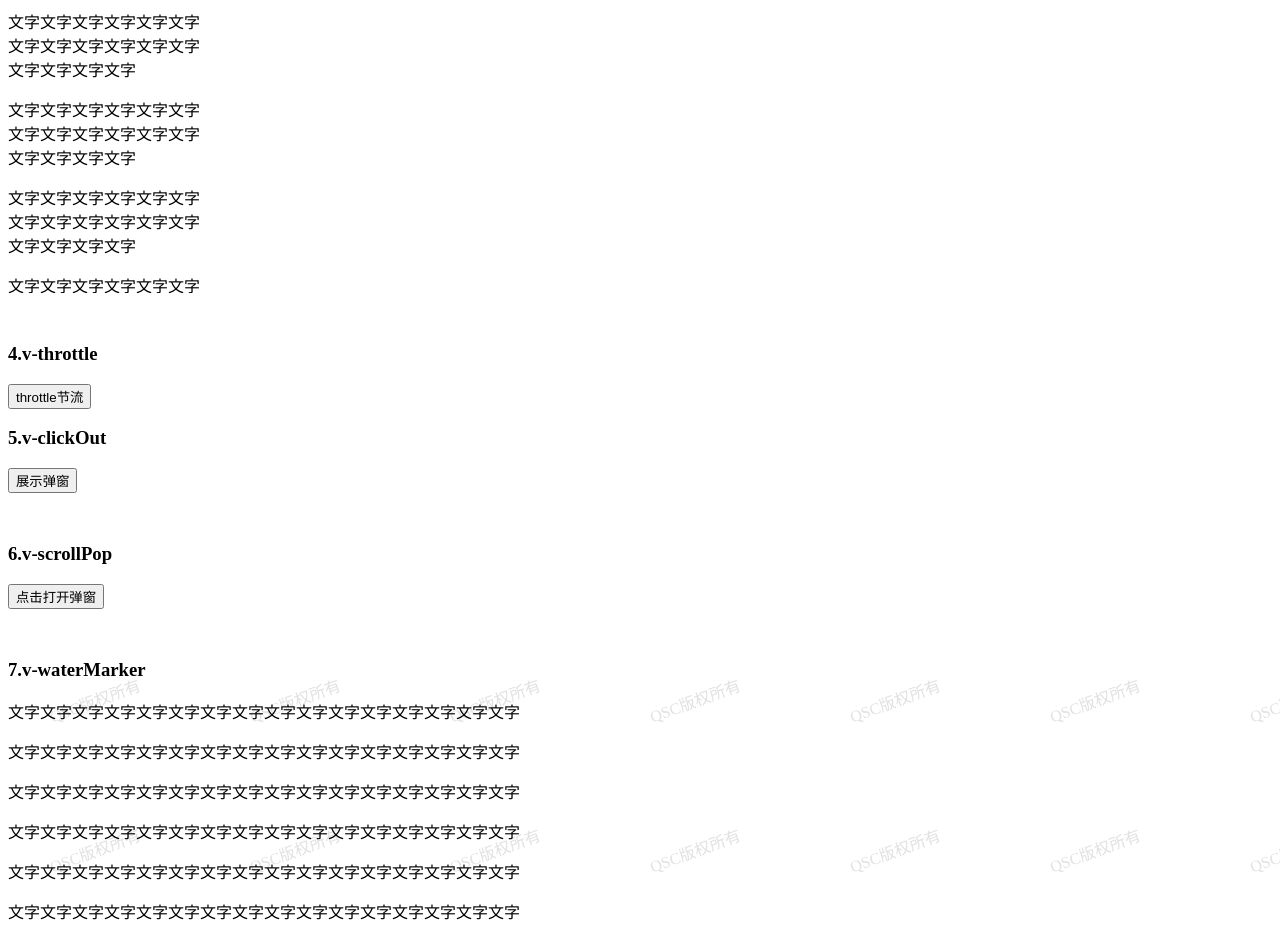
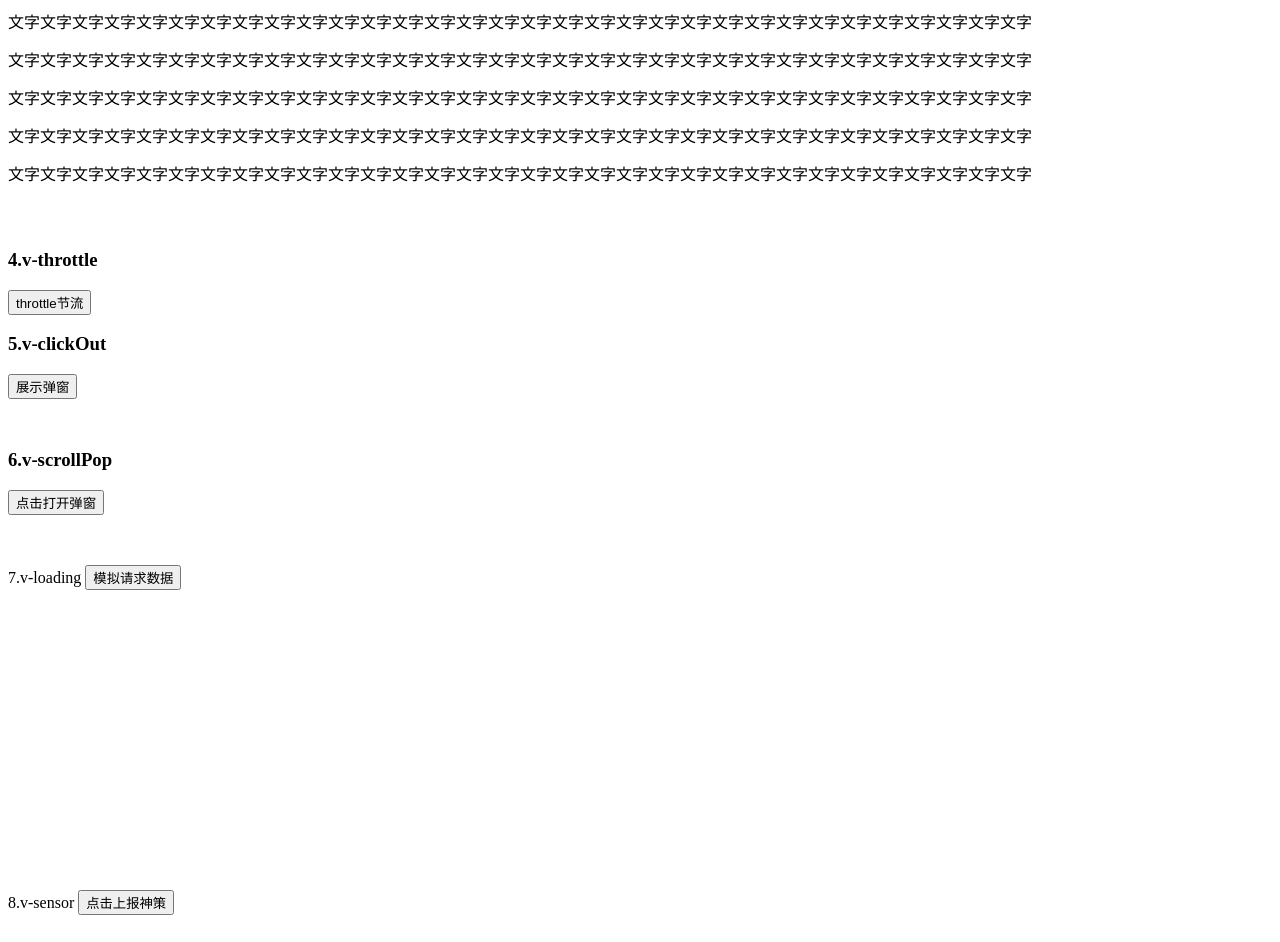
Before and after one commit to Huangwanbin/vue-directives, a Vue app: page / in a window 1280 px wide. Shown: the part 400-1342 px from the top of the page. Built offline with nearby package versions, Linux system fonts and the light colour scheme.

Commit message:
add loading remove waterMaker

```diff
--- a/src/directives/copy.js
+++ b/src/directives/copy.js
@@ -19,13 +19,15 @@
         document.body.appendChild(textarea)
         // 选中值并复制
         textarea.select()
-        const result = document.execCommand('Copy')
+        const result = document.execCommand && document.execCommand('Copy') || false;
         if (result) {
           console.log('复制成功') // 可根据项目UI仔细设计
+        }else {
+          console.log('复制，请手动复制')
         }
         document.body.removeChild(textarea)
       }
-      // 绑定点击事件，就是所谓的一键 copy 啦
+      // 绑定点击事件
       el.addEventListener('click', el.handler)
     },
     // 当传进来的值更新的时候触发
--- /dev/null
+++ b/src/directives/loading.js
@@ -0,0 +1,42 @@
+function createMask() {
+    const ele = document.createElement("div");
+    ele.style.position = "absolute";
+    ele.style.top = 0;
+    ele.style.right = 0;
+    ele.style.bottom = 0;
+    ele.style.left = 0;
+    ele.style.zIndex = 9999;
+    ele.style.display = "flex";
+    ele.style.justifyContent = "center";
+    ele.style.alignItems = "center";
+    ele.style.backgroundColor = "rgba(0, 0, 0, 0.2)";
+    ele.innerHTML = "加载中...";
+    return ele;
+  }
+
+  const mask = createMask();
+  let mountedFlag = false;//开关，是否已经出现过loading
+
+  function checkLoading(node, isLoading) {
+    if (node) {
+      if (isLoading) {
+        node.style.position = "relative";
+        node.appendChild(mask);
+        mountedFlag = true;
+      } else if (mountedFlag) {
+        node.removeChild(mask);
+        mountedFlag = false;
+      }
+    }
+  }
+
+  const loading = {
+    inserted(el, { value }) {
+      checkLoading(el, value);
+    },
+    update(el, { value }) {
+      checkLoading(el, value);
+    },
+  };
+
+  export default loading;
--- a/src/main.js
+++ b/src/main.js
@@ -24,8 +24,8 @@
   update:function (el, binding, vnode) {
     console.log("update");
   },
-  conponentUpdated:function(){
-    console.log("conponentUpadte");
+  componentUpdated:function(){
+    console.log("componentUpdated");
   },
   unbind:function(){
     console.log("unbind");
--- a/src/views/Home.vue
+++ b/src/views/Home.vue
@@ -5,7 +5,7 @@
       <h3>1.v-copy:</h3>
       <input type="text" v-model="copyText" />
       <button v-copy="copyText">点我复制输入框里的内容</button>
-      <p class="code">这是你的验证码：<span>{{verificationCode}}</span></p>
+      <p class="code">这是你的验证码：<span v-dir>{{verificationCode}}</span></p>
       <button @click="getCode">点击生成验证码</button>
       <button v-copy="verificationCode">点击复制验证码</button>
     </div>
@@ -19,26 +19,11 @@
       <h3>3.v-debounce</h3>
       <input v-debounce="{fn: debounce, event: 'input', time: 1000}" />
       <div v-debounce="{fn: debounce, event: 'scroll', time: 1000}">
-          <p>文字文字文字文字文字文字文字文字文字文字文字文字文字文字文字文字</p>
-          <p>文字文字文字文字文字文字文字文字文字文字文字文字文字文字文字文字</p>
-          <p>文字文字文字文字文字文字文字文字文字文字文字文字文字文字文字文字</p>
-          <p>文字文字文字文字文字文字文字文字文字文字文字文字文字文字文字文字</p>
-          <p>文字文字文字文字文字文字文字文字文字文字文字文字文字文字文字文字</p>
-          <p>文字文字文字文字文字文字文字文字文字文字文字文字文字文字文字文字</p>
-          <p>文字文字文字文字文字文字文字文字文字文字文字文字文字文字文字文字</p>
-          <p>文字文字文字文字文字文字文字文字文字文字文字文字文字文字文字文字</p>
-          <p>文字文字文字文字文字文字文字文字文字文字文字文字文字文字文字文字</p>
-          <p>文字文字文字文字文字文字文字文字文字文字文字文字文字文字文字文字</p>
-          <p>文字文字文字文字文字文字文字文字文字文字文字文字文字文字文字文字</p>
-          <p>文字文字文字文字文字文字文字文字文字文字文字文字文字文字文字文字</p>
-          <p>文字文字文字文字文字文字文字文字文字文字文字文字文字文字文字文字</p>
-          <p>文字文字文字文字文字文字文字文字文字文字文字文字文字文字文字文字</p>
-          <p>文字文字文字文字文字文字文字文字文字文字文字文字文字文字文字文字</p>
-          <p>文字文字文字文字文字文字文字文字文字文字文字文字文字文字文字文字</p>
-          <p>文字文字文字文字文字文字文字文字文字文字文字文字文字文字文字文字</p>
-          <p>文字文字文字文字文字文字文字文字文字文字文字文字文字文字文字文字</p>
-          <p>文字文字文字文字文字文字文字文字文字文字文字文字文字文字文字文字</p>
-          <p>文字文字文字文字文字文字文字文字文字文字文字文字文字文字文字文字</p>
+          <p>文字文字文字文字文字文字文字文字文字文字文字文字文字文字文字文字文字文字文字文字文字文字文字文字文字文字文字文字文字文字文字文字</p>
+          <p>文字文字文字文字文字文字文字文字文字文字文字文字文字文字文字文字文字文字文字文字文字文字文字文字文字文字文字文字文字文字文字文字</p>
+          <p>文字文字文字文字文字文字文字文字文字文字文字文字文字文字文字文字文字文字文字文字文字文字文字文字文字文字文字文字文字文字文字文字</p>
+          <p>文字文字文字文字文字文字文字文字文字文字文字文字文字文字文字文字文字文字文字文字文字文字文字文字文字文字文字文字文字文字文字文字</p>
+          <p>文字文字文字文字文字文字文字文字文字文字文字文字文字文字文字文字文字文字文字文字文字文字文字文字文字文字文字文字文字文字文字文字</p>
       </div>
     </div>
 
@@ -93,18 +78,12 @@
       </div>
     </div>
 
-    <div class="waterMarker" v-waterMarker="{text:'QSC版权所有',textColor:'rgba(180, 180, 180, 0.4)'}">
-      <h3>7.v-waterMarker</h3>
-      <p>文字文字文字文字文字文字文字文字文字文字文字文字文字文字文字文字</p>
-      <p>文字文字文字文字文字文字文字文字文字文字文字文字文字文字文字文字</p>
-      <p>文字文字文字文字文字文字文字文字文字文字文字文字文字文字文字文字</p>
-      <p>文字文字文字文字文字文字文字文字文字文字文字文字文字文字文字文字</p>
-      <p>文字文字文字文字文字文字文字文字文字文字文字文字文字文字文字文字</p>
-      <p>文字文字文字文字文字文字文字文字文字文字文字文字文字文字文字文字</p>
-      <p>文字文字文字文字文字文字文字文字文字文字文字文字文字文字文字文字</p>
-      <p>文字文字文字文字文字文字文字文字文字文字文字文字文字文字文字文字</p>
-      <p>文字文字文字文字文字文字文字文字文字文字文字文字文字文字文字文字</p>
-      <p>文字文字文字文字文字文字文字文字文字文字文字文字文字文字文字文字</p>
+    <div class="loading">
+      7.v-loading
+      <button @click="fetchData">模拟请求数据</button>
+      <div class="data-box" v-loading="loading">
+        {{text}}
+      </div>
     </div>
 
     <div class="sensor">
@@ -128,6 +107,8 @@
       isImgShow: false,
       isScrollPopShow: false,
       isSensorShow:false,
+      loading: false,
+      text: '',
     }
   },
   methods:{
@@ -147,17 +128,26 @@
       console.log('press');
     },
     debounce(){
-      console.log('debounce 防抖')
+      console.log('debounce 防抖',this)
     },
     throttle(){
-      console.log('throttle 节流')
+      console.log('throttle 节流',this)
     },
     clickme(){
       window.location.href = 'https://www.baidu.com'
       this.isSensorShow = true
+    },
+    fetchData(){
+      this.loading = true;
+      let timer=setTimeout(() => {
+        this.text = '数据数据数据数据数据数据数据数据数据数据数据数据数据数据数据数据数据数据数据数据数据'
+        this.loading = false;
+      }, 5500);
     }
   },
   components: {
+  },
+  mounted(){
   }
 }
 </script>
@@ -182,14 +172,17 @@
   .debounce {
     margin-bottom: 50px;
     >div {
-      width: 200px;
-      height: 300px;
-      overflow: scroll;
+      width: 100%;
+        white-space: nowrap;
+        overflow: auto;
+      p {
+        height: 22px;
+      }
     }
   }
-  .waterMarker {
-    margin-bottom: 50px;
-  }
+  // .waterMarker {
+  //   margin-bottom: 50px;
+  // }
   .scrollPop {
     margin-bottom: 50px;
     .scroll-pop {
@@ -221,15 +214,15 @@
   .clickOut {
     margin-bottom: 50px;
   }
-  .draggable {
-    position: absolute;
-    bottom: 0;
-    left: 0;
-    width: 300px;
-    height: 300px;
-    background-color: rgba(0, 0, 0, .6);
-    color: #fff;
-  }
+  // .draggable {
+  //   position: absolute;
+  //   bottom: 0;
+  //   left: 0;
+  //   width: 300px;
+  //   height: 300px;
+  //   background-color: rgba(0, 0, 0, .6);
+  //   color: #fff;
+  // }
   .pop {
     position: fixed;
     top: 50%;
@@ -239,6 +232,12 @@
     height: 400px;
     background-color: rgba(0, 0, 0, 0.7);
     overflow: scroll;
+  }
+  .loading {
+    .data-box {
+      width: 300px;
+      height: 300px;
+    }
   }
   //8.倒计时
   // .countdown {
```
Also changed, not shown: src/directives/directive.js (+3 -5 lines), src/directives/spare/waterMarker.js (renamed from src/directives/waterMarker.js).
